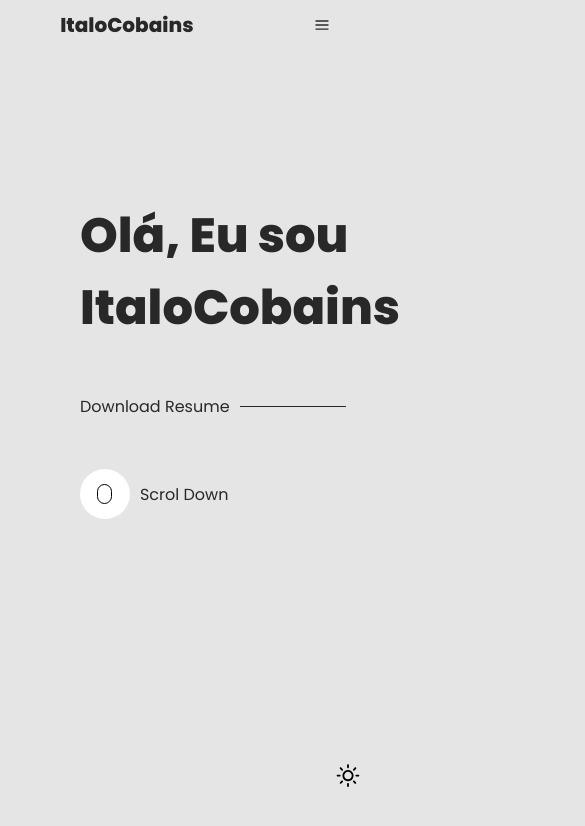
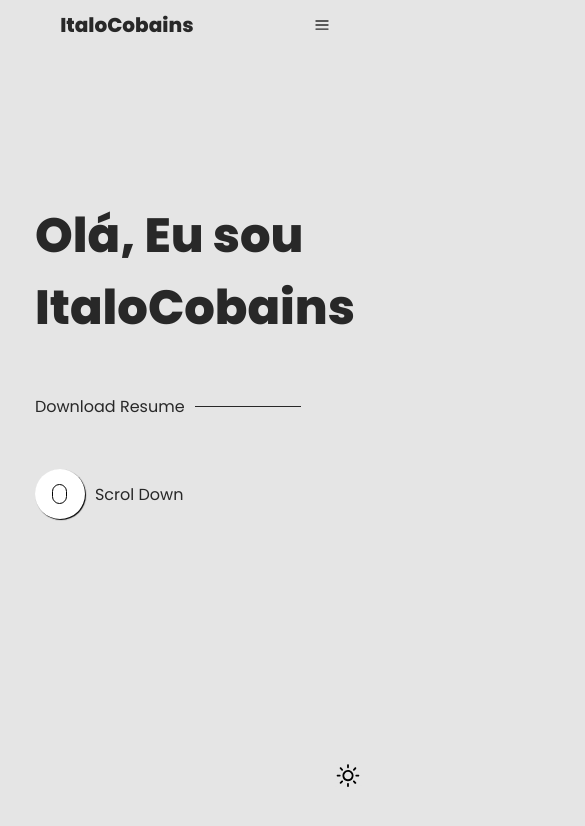
Before and after one commit to ItaloCobains/italo, a Next.js app: page / in a window 390 px wide. Shown: the top 826 px of the page, 585 px wide, since content can reach past the window. Built offline with nearby package versions, Linux system fonts and the light colour scheme; a web font is replaced by a local one.

Commit message:
feat: fix responsive navbar

```diff
--- a/src/components/Header/index.tsx
+++ b/src/components/Header/index.tsx
@@ -28,7 +28,7 @@ export const Header = ({
 
   useEffect(() => {
     if (width) {
-      if (width >= 800) {
+      if (width >= 850) {
         setIsActive(false);
       } else {
         setIsActive(true);
--- a/src/components/Landing/index.tsx
+++ b/src/components/Landing/index.tsx
@@ -22,7 +22,7 @@ const Landing = () => {
           <div className={styles.ScrollTitle}>Scrol Down</div>
         </div>
       </div>
-      <div>
+      <div className={styles.AreaImage}>
         <Image
           src={action}
           alt="Picture of the author"
--- a/src/components/Landing/style.module.css
+++ b/src/components/Landing/style.module.css
@@ -1,6 +1,8 @@
+/* Dx reponsivo a 800px */
+
 .container {
   display: flex;
-  width: 1140px;
+  max-width: 1140px;
   margin: auto;
   justify-content: space-around;
 }
@@ -48,6 +50,7 @@
   justify-content: center;
   align-items: center;
   margin-right: 10px;
+  box-shadow: 1px 1px 1px black;
 }
 
 .CiruloScrollEffect {
@@ -56,3 +59,9 @@
   border-radius: 50px;
   border: 1px solid black;
 }
+
+@media (max-width: 850px) {
+  .AreaImage{
+    display: none;
+  }
+}
```
